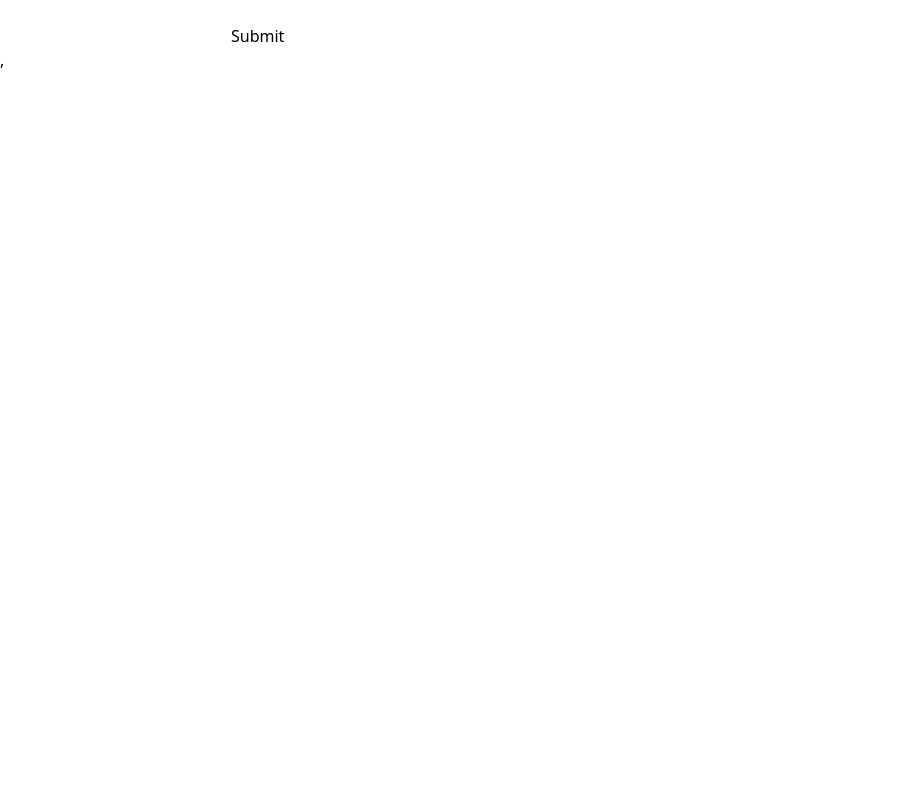
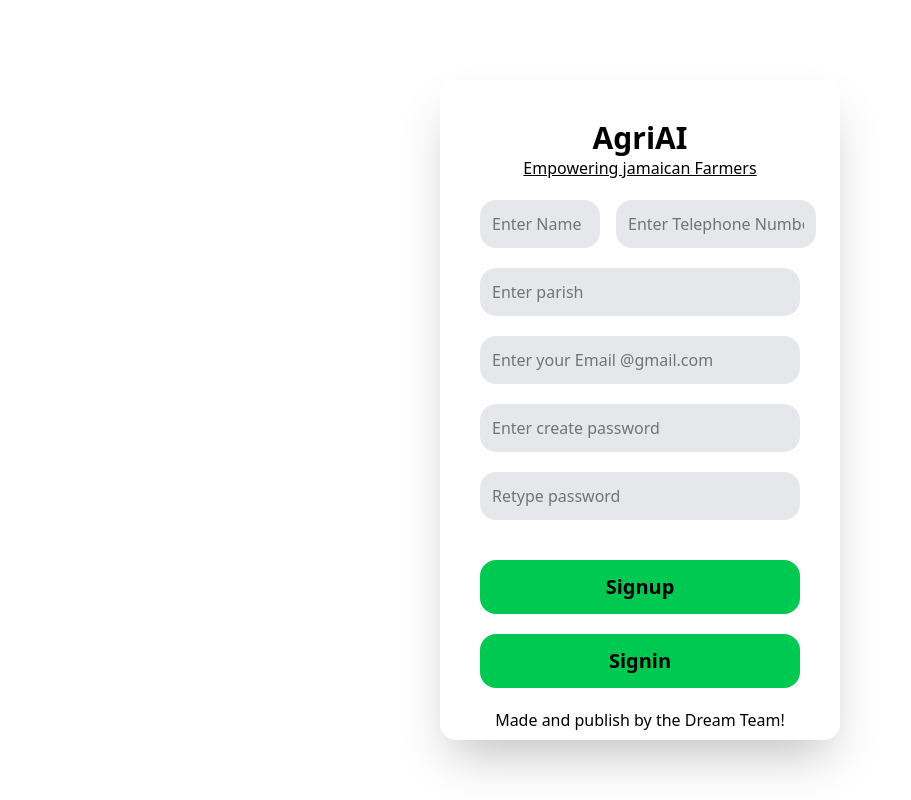
Before and after one commit to hakeemgardner/agri-ai, a React (Vite) app: page /sign-up in a window 1280 px wide. Shown: the whole page, without its empty margins (0-911 px from the left). Built offline with nearby package versions, Linux system fonts and the light colour scheme.

Commit message:
front end

```diff
--- a/src/main.jsx
+++ b/src/main.jsx
@@ -34,6 +34,6 @@ createRoot(document.getElementById("root")).render(
         <Route path="/profile" element={<Profile />} />
       </Routes>
     </BrowserRouter>
-    ,
+
   </StrictMode>
 );
--- a/src/pages/auth/LoginPage.jsx
+++ b/src/pages/auth/LoginPage.jsx
@@ -28,10 +28,16 @@ export const LoginPage = () => {
   }
 
   return <div>
-    <form onSubmit={onSubmit}>
-      <input type="text" name="email" id="email" onChange={handleOnChange}/>
-      <input type="password" name="password" id="password" onChange={handleOnChange} />
-      <button type="submit">Submit</button>
+    <form className=" w-[100%] h-[600px] text-center justify-center flex flex-wrap p-20 " onSubmit={onSubmit}>
+      <div className="bg-white shadow-2xl w-[400px] h-[500px] rounded-2xl justify-center p-10">
+        <h1 className="text-3xl font-bold">AgriAI</h1>
+        <h2 className="underline">Empowering jamaican Farmers</h2>
+      <input className="w-[100%] bg-gray-200 p-3 rounded-2xl mt-10" placeholder="Enter username or email" type="text" name="email" id="email" onChange={handleOnChange}/>
+      <input className="w-[100%] bg-gray-200 p-3 rounded-2xl mt-5" placeholder="Enter password" type="password" name="password" id="password" onChange={handleOnChange} />
+      <button className="bg-green-500 w-[100%] mt-10 p-3 rounded-2xl font-bold text-[20px] cursor-pointer hover:bg-green-800" type="submit">Login</button>
+      <button className="bg-green-500 w-[100%] mt-5 p-3 rounded-2xl font-bold text-[20px] cursor-pointer hover:bg-green-800">Signup</button>
+      <p className="mt-5">Made and publish by the Dream Team!</p>
+      </div>
     </form>
   </div>;
 };
--- a/src/pages/auth/SignUpPage.jsx
+++ b/src/pages/auth/SignUpPage.jsx
@@ -36,14 +36,23 @@ export const SignUpPage = () => {
   }
 
     return <div>
-      <form onSubmit={onSubmit}>
-        <input type="text" name="name" id="name" onChange={handleOnChange} />
-        <input type="tel" name="telephone" id="telephone" onChange={handleOnChange} />
-        <input type="text" name="parish" id="parish" onChange={handleOnChange} />
-        <input type="text" name="email" id="email" onChange={handleOnChange}/>
-        <input type="password" name="password" id="password" onChange={handleOnChange} />
-        <input type="password" name="authpassword" id="authpassword" onChange={handleOnChange} />
-        <button type="submit">Submit</button>
+      <form className=" w-[100%] h-[600px] text-center justify-center flex flex-wrap p-20" onSubmit={onSubmit}>
+        <div className="bg-white shadow-2xl w-[400px] h-[660px] rounded-2xl justify-center p-10 ">
+          <h1 className="text-3xl font-bold">AgriAI</h1>
+        <h2 className="underline">Empowering jamaican Farmers</h2>
+          <div className="flex gap-4">
+        <input className="w-30 bg-gray-200 p-3 rounded-2xl mt-5" placeholder="Enter Name" type="text" name="name" id="name" onChange={handleOnChange} />
+         <input className="w-50 bg-gray-200 p-3 rounded-2xl mt-5" placeholder="Enter Telephone Number" type="tel" name="telephone" id="telephone" onChange={handleOnChange} />
+        </div>
+        <input  className="w-[100%] bg-gray-200 p-3 rounded-2xl mt-5"placeholder="Enter parish" type="text" name="parish" id="parish" onChange={handleOnChange} />
+        <input className="w-[100%] bg-gray-200 p-3 rounded-2xl mt-5" placeholder="Enter your Email @gmail.com" type="text" name="email" id="email" onChange={handleOnChange}/>
+        <input className="w-[100%] bg-gray-200 p-3 rounded-2xl mt-5" placeholder="Enter create password" type="password" name="password" id="password" onChange={handleOnChange} />
+        <input className="w-[100%] bg-gray-200 p-3 rounded-2xl mt-5" placeholder="Retype password" type="password" name="authpassword" id="authpassword" onChange={handleOnChange} />
+        <button className="bg-green-500 w-[100%] mt-10 p-3 rounded-2xl font-bold text-[20px] cursor-pointer hover:bg-green-800" type="submit">Signup</button>
+        <button className="bg-green-500 w-[100%] mt-5 p-3 rounded-2xl font-bold text-[20px] cursor-pointer hover:bg-green-800">Signin</button>
+        <p className="mt-5">Made and publish by the Dream Team!</p>
+        </div>
+
       </form>
     </div>;
 };
```
